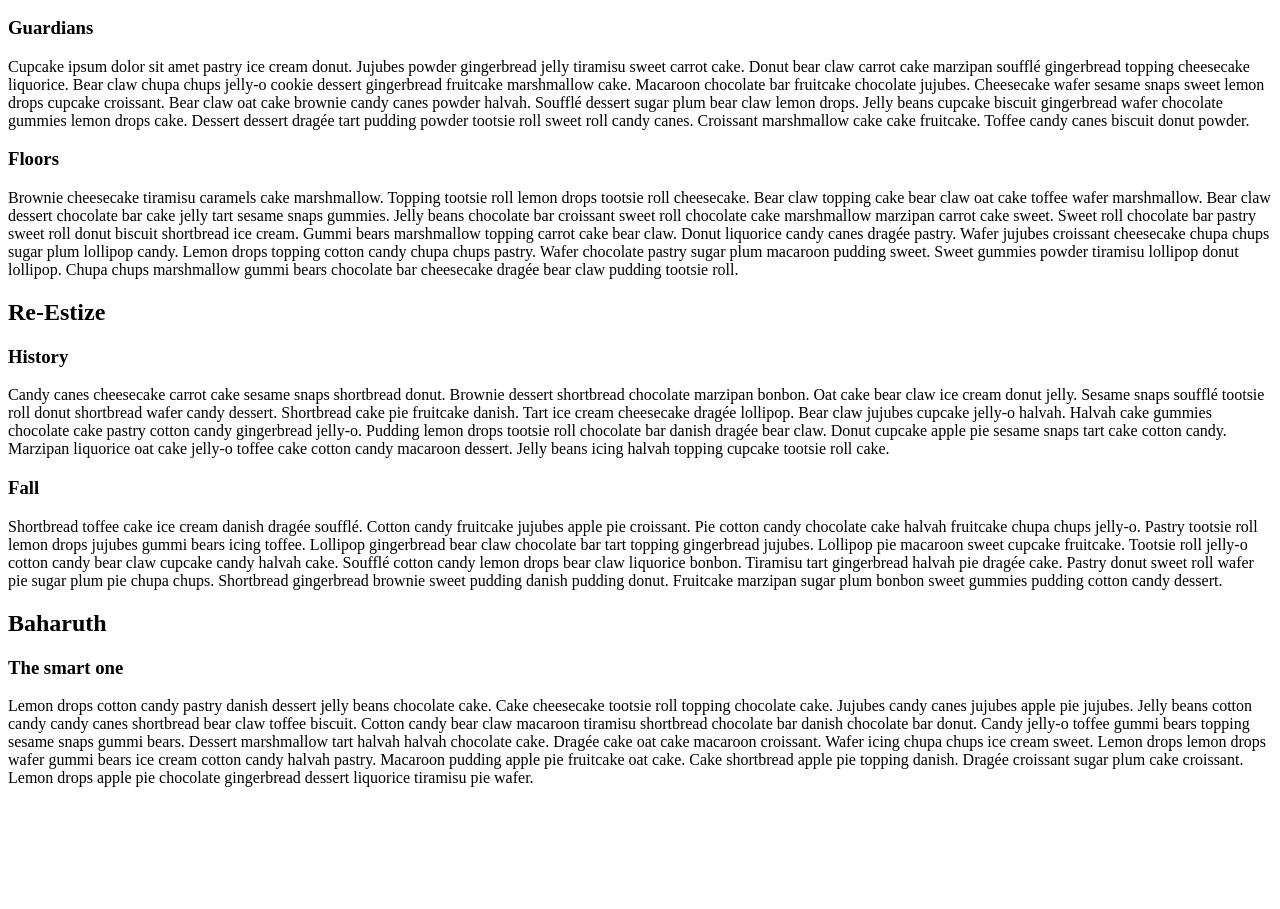
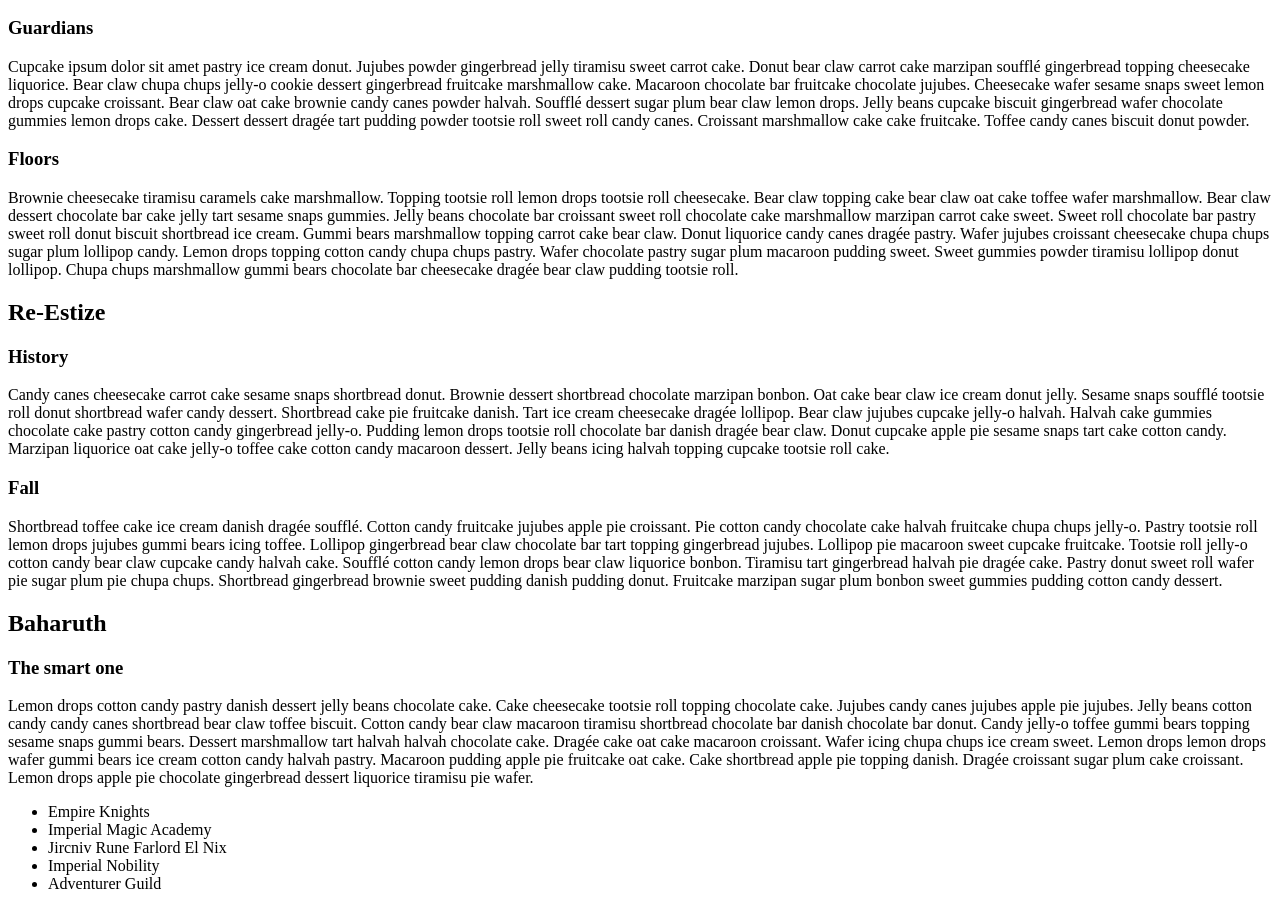
Before and after one commit to fanaask/fanaask.github.io, a plain HTML site: page index.html in a window 1280 px wide. Shown: the part 110-1019 px from the top of the page. Before the commit the page ends 913 px from the top, so only its background shows below. Drawn offline with Linux system fonts and the light colour scheme.

Commit message:
laboratorium a
Commented out the external script and added a list of entities.

```diff
--- a/index.html
+++ b/index.html
@@ -5,7 +5,7 @@
     <meta name="viewport" content="width=device-width, initial-scale=1">
     <title>Marcel Nackowicz (55586) - PTW LAB A</title>
 
-    <script src="//wi.arturk.pl/zen-style.js.php?styles[]=lab-a/style-1&styles[]=lab-a/style-2" defer></script>
+<!--    <script src="//wi.arturk.pl/zen-style.js.php?styles[]=lab-a/style-1&styles[]=lab-a/style-2" defer></script> -->
 </head>
 <body>
     <header>
@@ -73,6 +73,14 @@
         Lemon drops apple pie chocolate gingerbread dessert liquorice tiramisu pie wafer.
     </p>
 
+    <ul class="baharuth-list">
+    <li>Empire Knights</li>
+    <li>Imperial Magic Academy</li>
+    <li>Jircniv Rune Farlord El Nix</li>
+    <li>Imperial Nobility</li>
+    <li>Adventurer Guild</li>
+    </ul>
+
     <footer></footer>
 
 </body>
```
